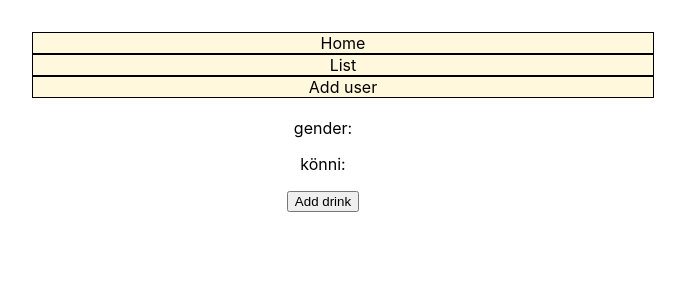
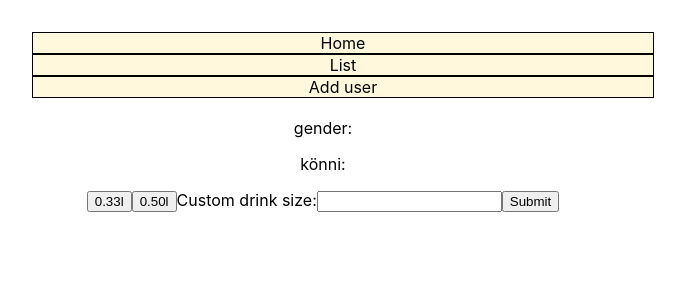
Before and after one commit to OtsoHellman/drink-counter-front, a React (Create React App) app: page /user in a window 1280 px wide. Shown: the top 300 px of the page, without its empty margins (317-1002 px from the left). Built offline with nearby package versions, Linux system fonts and the light colour scheme; no server answers.

Commit message:
Different sized drinks can now be added

```diff
--- a/src/Containers/User.js
+++ b/src/Containers/User.js
@@ -25,11 +25,21 @@ class User extends Component {
             })
     }
 
-    addDrink = () => {
-        addDrinkByUsername(this.props.location.pathname.substring(6))
+    addDrink = (drinkSize) => {
+        addDrinkByUsername(this.props.location.pathname.substring(6), drinkSize)
             .then(() => {
                 this.getUserData()
             })
+    }
+
+    handleDrinkSizeChange = (e) => {
+        this.setState({
+            drinkSize: Number(e.target.value)
+        })
+    }
+
+    submitCustomSizeDrink = () => {
+        this.addDrink(this.state.drinkSize)
     }
 
     render() {
@@ -38,7 +48,13 @@ class User extends Component {
                 <h2>{this.state.userdata.username}</h2>
                 <p>gender: {this.state.userdata.gender}</p>
                 <p>könni: {this.state.userdata.konni}</p>
-                <button onClick={this.addDrink}>Add drink</button>
+                <button onClick={() => this.addDrink(1.0)}>0.33l</button>
+                <button onClick={() => this.addDrink(1.5)}>0.50l</button>
+                <label>
+                    Custom drink size:
+                    <input type="number" name="drinkSize" onChange={this.handleDrinkSizeChange} />
+                </label>
+                <button onClick={this.submitCustomSizeDrink}>Submit</button>
             </div>
         );
     }
--- a/src/utils/helpers.js
+++ b/src/utils/helpers.js
@@ -16,9 +16,10 @@ export const sendUserData = (data) => {
         });
 }
 
-export const addDrinkByUsername = (username) => {
+export const addDrinkByUsername = (username, drinkSize) => {
     return axios.post(`${URL}/api/drink`, {
-        username
+        username,
+        drinkSize
     })
         .then(function (response) {
             console.log(response);
```
